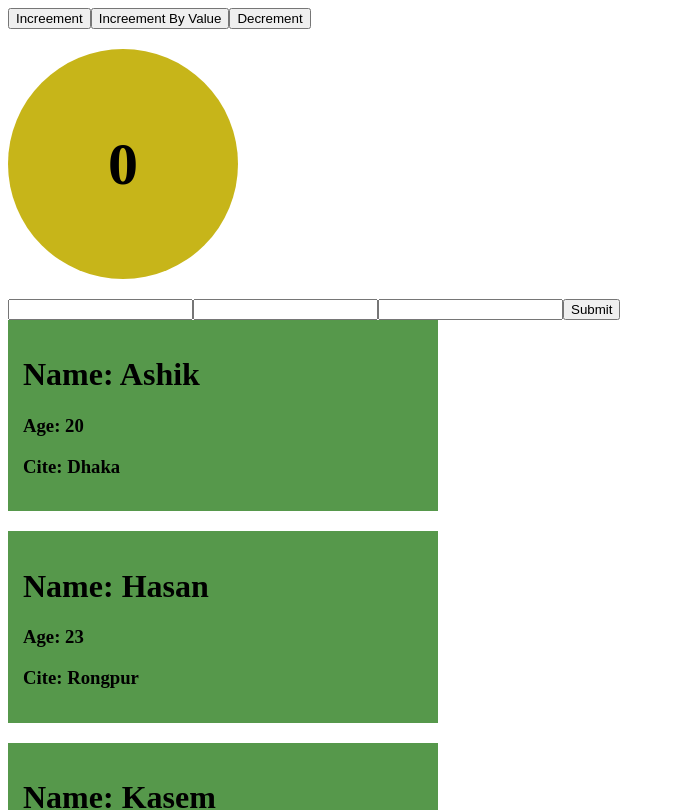
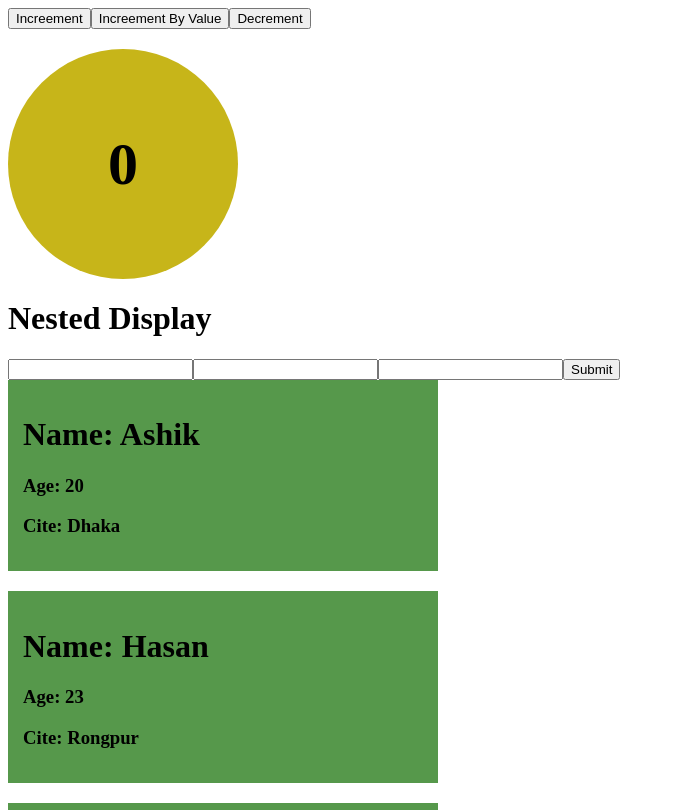
Before and after one commit to Ashaduzzaman099/react-basic, a React (Vite) app: page / in a window 1280 px wide. Shown: the top 810 px of the page, without its empty margins (0-675 px from the left). Built offline with nearby package versions, Linux system fonts and the light colour scheme.

Commit message:
Add Neasted Display

```diff
--- a/src/App.jsx
+++ b/src/App.jsx
@@ -3,6 +3,7 @@ import "./card.css";
 import Card from "./components/Card";
 import Counter from "./components/Counter";
 import Display from "./components/Display";
+import NestedDisplay from "./components/NestedDisplay";
 
 function App() {
   const [count, setCount] = useState(0);
@@ -29,6 +30,7 @@ function App() {
       <div>
         <Counter count={count} setCount={setCount} />
         <Display count={count} setCount={setCount} />
+        <NestedDisplay/>
 
         <form onSubmit={handelSubmit}>
           <input
--- /dev/null
+++ b/src/components/NestedDisplay.jsx
@@ -0,0 +1,7 @@
+export default function NestedDisplay({ members }) {
+  return (
+    <div>
+      <h1>Nested Display</h1>
+    </div>
+    );
+}
```
